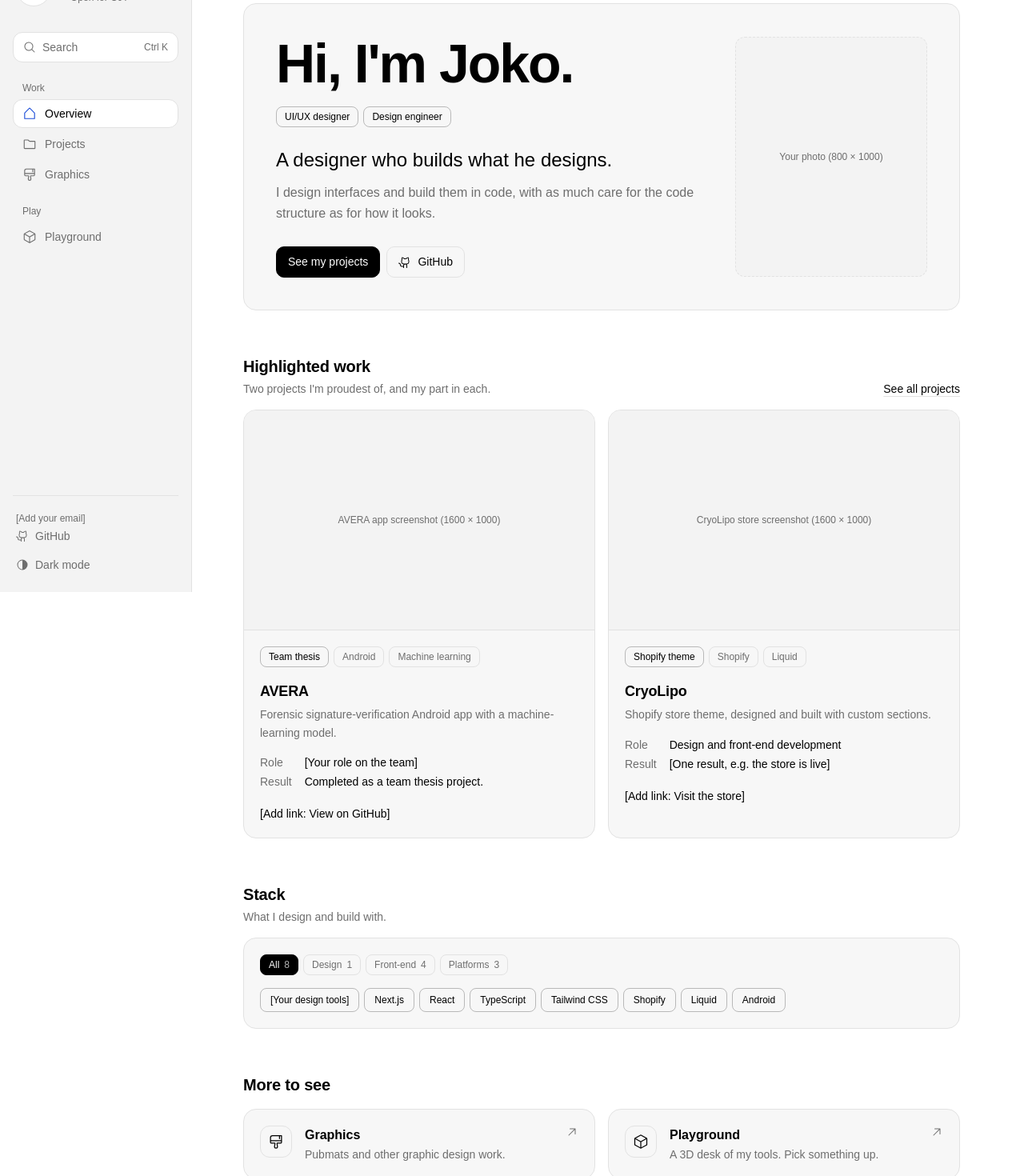
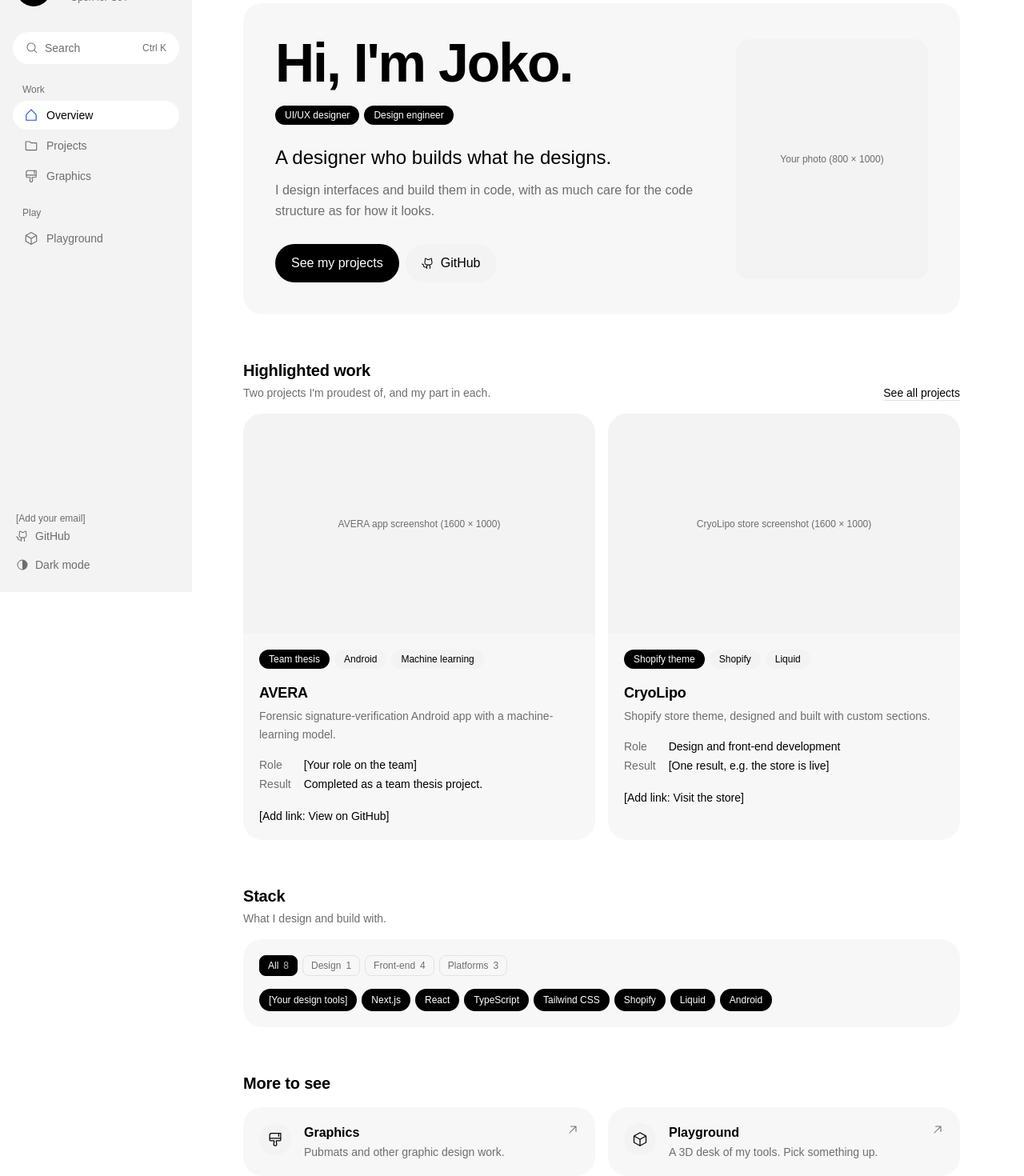
Before and after one commit to Joko2005/Joko-Portfolio, a Next.js app: page / in a window 1280 px wide. Shown: the part 60-1530 px from the top of the page at 80% size. Built offline with nearby package versions, Linux system fonts and the light colour scheme; a web font is replaced by a local one.

Commit message:
feat: update UI components with new styles, enhance responsiveness, and add GSAP for animations

```diff
--- a/package.json
+++ b/package.json
@@ -9,8 +9,10 @@
     "lint": "eslint"
   },
   "dependencies": {
+    "@gsap/react": "^2.1.2",
     "@react-three/drei": "^10.7.9",
     "@react-three/fiber": "^9.8.2",
+    "gsap": "^3.15.0",
     "motion": "^12.43.0",
     "next": "16.1.6",
     "next-themes": "^0.4.6",
--- a/src/app/globals.css
+++ b/src/app/globals.css
@@ -156,44 +156,29 @@
 }
 
 /* Buttons. Pair with `pressable` for press feedback. */
+/* One button shape on the whole site: fully round, flat fill, no outline. */
 @utility btn {
   display: inline-flex;
   align-items: center;
   gap: 0.5rem;
-  border-radius: 0.625rem;
-  border: 1px solid var(--line);
-  padding: 0.5rem 0.875rem;
-  font-size: 0.875rem;
+  border-radius: 9999px;
+  background: var(--surface);
+  color: var(--ink);
+  padding: 0.75rem 1.25rem;
+  font-size: 1rem;
   font-weight: 500;
-  @media (hover: hover) and (pointer: fine) {
-    &:hover {
-      border-color: var(--accent);
-      color: var(--accent);
-    }
-  }
 }
 @utility btn-primary {
-  border-color: var(--ink);
   background: var(--ink);
   color: var(--bg);
-  @media (hover: hover) and (pointer: fine) {
-    &:hover {
-      border-color: var(--accent);
-      background: var(--accent);
-      color: var(--bg);
-    }
-  }
 }
 
-/* Whole-card links: the border takes the card's section hue on hover or keyboard focus,
-   the arrow nudges toward where the link goes, and the screenshot leans in slightly. */
+/* Whole-card links: a tone step on hover, the arrow nudges toward where the link goes,
+   and the screenshot leans in slightly. */
 .card-link {
   transition:
-    border-color 150ms ease,
+    background-color 150ms ease,
     transform 160ms var(--ease-out);
-}
-.card-link:focus-visible {
-  border-color: var(--accent);
 }
 .card-link:active {
   transform: scale(0.985);
@@ -207,7 +192,7 @@
 }
 @media (hover: hover) and (pointer: fine) {
   .card-link:hover {
-    border-color: var(--accent);
+    background-color: var(--surface);
   }
   .card-link:hover .card-arrow {
     transform: translate(2px, -2px);
--- a/src/app/page.tsx
+++ b/src/app/page.tsx
@@ -27,7 +27,7 @@ function Portrait() {
         width={640}
         height={800}
         priority
-        className="hidden aspect-4/5 w-full rounded-xl border border-line object-cover xl:block"
+        className="hidden aspect-4/5 w-full rounded-2xl object-cover xl:block"
       />
     );
   }
@@ -35,7 +35,7 @@ function Portrait() {
     <div
       role="img"
       aria-label="Placeholder: your photo"
-      className="hidden aspect-4/5 w-full place-items-center rounded-xl border border-dashed border-line bg-surface p-4 text-center text-xs text-muted xl:grid"
+      className="hidden aspect-4/5 w-full place-items-center rounded-2xl bg-surface p-4 text-center text-xs text-muted xl:grid"
     >
       Your photo (800 × 1000)
     </div>
@@ -47,7 +47,7 @@ export default function OverviewPage() {
     <div className="flex flex-col gap-12 md:gap-14">
       <EnterOnce />
 
-      <HeroGlow className="enter grid gap-8 rounded-2xl border border-line bg-card p-6 md:p-10 xl:grid-cols-[minmax(0,1fr)_15rem] xl:items-center">
+      <HeroGlow className="enter grid gap-8 rounded-3xl bg-card p-6 md:p-10 xl:grid-cols-[minmax(0,1fr)_15rem] xl:items-center">
         <div>
           <h1 className="font-display text-[clamp(2.5rem,6vw,4.25rem)] font-semibold leading-[1] tracking-[-0.03em]">
             Hi, I&apos;m {site.name}.
@@ -104,7 +104,7 @@ export default function OverviewPage() {
           {explore.map(({ href, section, icon: Icon, title, body }) => (
             <li key={href}>
               <CardLink href={href} section={section} className="flex h-full items-start gap-4 p-5">
-                <span className="grid size-10 shrink-0 place-items-center rounded-xl border border-line text-ink group-hover:text-accent">
+                <span className="grid size-10 shrink-0 place-items-center rounded-full bg-surface text-ink group-hover:text-accent">
                   <Icon aria-hidden className="size-5" />
                 </span>
                 <span className="min-w-0 flex-1">
@@ -138,7 +138,7 @@ export default function OverviewPage() {
               Email me
             </a>
           ) : (
-            <span className="btn border-dashed text-muted">[Add your email in src/content/site.ts]</span>
+            <span className="btn text-muted">[Add your email in src/content/site.ts]</span>
           )}
           {site.links.linkedin && (
             <a href={site.links.linkedin} target="_blank" rel="noopener noreferrer" className="btn pressable">
--- a/src/components/projects/ProjectCard.tsx
+++ b/src/components/projects/ProjectCard.tsx
@@ -8,7 +8,7 @@ export function ProjectCard({ project }: { project: Project }) {
 
   const body = (
     <>
-      <div className="overflow-hidden border-b border-line">
+      <div className="overflow-hidden">
         {/* TODO: swap for next/image (keep the card-media class) once the screenshot exists. */}
         <div
           role="img"
--- a/src/components/shell/CommandPalette.tsx
+++ b/src/components/shell/CommandPalette.tsx
@@ -159,12 +159,12 @@ export function CommandPalette({ open, onOpenChange }: { open: boolean; onOpenCh
         onOpenChange(false);
       }}
       onClick={(e) => e.target === e.currentTarget && onOpenChange(false)}
-      className="mx-auto mt-[12vh] w-[min(36rem,calc(100%-2rem))] border border-line bg-bg p-0 text-ink shadow-[0_24px_64px_-16px_rgb(0_0_0/0.35)] backdrop:bg-black/40 dark:backdrop:bg-black/70"
+      className="mx-auto mt-[12vh] w-[min(36rem,calc(100%-2rem))] rounded-3xl bg-bg p-0 text-ink shadow-[0_24px_64px_-16px_rgb(0_0_0/0.35)] backdrop:bg-black/40 dark:backdrop:bg-black/70"
     >
       {/* Contents mount only while open: the theme label is unknown during server render. */}
       {open && (
         <>
-        <div className="flex items-center gap-3 border-b border-line px-4">
+        <div className="m-2 flex items-center gap-3 rounded-full bg-surface px-4">
           <PiMagnifyingGlass aria-hidden className="size-4 shrink-0 text-muted" />
           <input
             autoFocus
@@ -181,7 +181,7 @@ export function CommandPalette({ open, onOpenChange }: { open: boolean; onOpenCh
               setActive(0);
             }}
             onKeyDown={onKeyDown}
-            className="h-14 w-full bg-transparent text-base outline-none placeholder:text-muted"
+            className="h-12 w-full bg-transparent text-base outline-none placeholder:text-muted"
           />
           <kbd className="shrink-0 font-sans text-xs text-muted">Esc</kbd>
         </div>
@@ -198,7 +198,7 @@ export function CommandPalette({ open, onOpenChange }: { open: boolean; onOpenCh
             const headingId = `${baseId}-${group}`;
             return (
               <div key={group} role="group" aria-labelledby={headingId} className="pb-2">
-                <div id={headingId} role="presentation" className="px-4 pb-1 pt-2 text-xs text-muted">
+                <div id={headingId} role="presentation" className="px-5 pb-1 pt-2 text-xs text-muted">
                   {group}
                 </div>
                 {items.map((c) => {
@@ -212,7 +212,7 @@ export function CommandPalette({ open, onOpenChange }: { open: boolean; onOpenCh
                       data-section={c.section}
                       onPointerMove={() => !selected && setActive(results.indexOf(c))}
                       onClick={() => run(c)}
-                      className={`flex cursor-pointer items-baseline justify-between gap-6 px-4 py-2.5 ${
+                      className={`mx-2 flex cursor-pointer items-baseline justify-between gap-6 rounded-2xl px-3 py-2.5 ${
                         selected ? "bg-surface text-accent" : ""
                       }`}
                     >
--- a/src/components/shell/Shell.tsx
+++ b/src/components/shell/Shell.tsx
@@ -21,12 +21,12 @@ function Brand({ compact = false }: { compact?: boolean }) {
           alt=""
           width={88}
           height={88}
-          className={`shrink-0 rounded-full border border-line object-cover ${compact ? "size-9" : "size-11"}`}
+          className={`shrink-0 rounded-full object-cover ${compact ? "size-9" : "size-11"}`}
         />
       ) : (
         <span
           aria-hidden
-          className={`grid shrink-0 place-items-center rounded-full border border-line bg-bg font-display font-semibold ${
+          className={`grid shrink-0 place-items-center rounded-full bg-ink font-display text-bg font-semibold ${
             compact ? "size-9 text-sm" : "size-11 text-base"
           }`}
         >
@@ -66,7 +66,7 @@ function NavList({ id, pathname, onNavigate }: { id: string; pathname: string; o
                     data-section={id}
                     aria-current={active ? "page" : undefined}
                     onClick={onNavigate}
-                    className={`relative flex items-center gap-2.5 rounded-xl px-3 py-2 text-sm transition-colors duration-150 ease-out ${
+                    className={`relative flex items-center gap-2.5 rounded-full px-3.5 py-2 text-sm transition-colors duration-150 ease-out ${
                       active ? "font-medium text-ink" : "text-muted hover:text-ink"
                     }`}
                   >
@@ -75,7 +75,7 @@ function NavList({ id, pathname, onNavigate }: { id: string; pathname: string; o
                       <motion.span
                         layoutId={`${id}-pill`}
                         aria-hidden
-                        className="absolute inset-0 rounded-xl border border-line bg-bg"
+                        className="absolute inset-0 rounded-full bg-bg"
                         transition={{ duration: reduceMotion ? 0 : 0.2, ease: PILL_EASE }}
                       />
                     )}
@@ -134,7 +134,7 @@ export function Shell({ children }: { children: React.ReactNode }) {
       </a>
 
       {/* Desktop sidebar */}
-      <aside className="sticky top-0 hidden h-dvh flex-col gap-8 overflow-y-auto border-r border-line bg-surface px-4 py-6 md:flex">
+      <aside className="sticky top-0 hidden h-dvh flex-col gap-8 overflow-y-auto bg-surface px-4 py-6 md:flex">
         <div className="px-1">
           <Brand />
         </div>
@@ -143,7 +143,7 @@ export function Shell({ children }: { children: React.ReactNode }) {
             type="button"
             aria-haspopup="dialog"
             onClick={() => setPaletteOpen(true)}
-            className="pressable flex items-center gap-2 rounded-xl border border-line bg-bg px-3 py-2 text-sm text-muted hover:text-ink"
+            className="pressable flex items-center gap-2 rounded-full bg-bg px-4 py-2.5 text-sm text-muted hover:text-ink"
           >
             <PiMagnifyingGlass aria-hidden className="size-4" />
             <span className="mr-auto">Search</span>
@@ -153,14 +153,14 @@ export function Shell({ children }: { children: React.ReactNode }) {
             <NavList id="nav" pathname={pathname} />
           </nav>
         </div>
-        <div className="mt-auto flex flex-col gap-4 border-t border-line px-1 pt-5">
+        <div className="mt-auto flex flex-col gap-4 px-1 pt-5">
           <ContactLinks />
           <ThemeToggle />
         </div>
       </aside>
 
       {/* Mobile top bar */}
-      <header className="sticky top-0 z-40 border-b border-line bg-bg md:hidden">
+      <header className="sticky top-0 z-40 bg-surface md:hidden">
         <div className="flex items-center justify-between px-5 py-3">
           <Brand compact />
           <div className="flex items-center gap-5">
@@ -188,9 +188,9 @@ export function Shell({ children }: { children: React.ReactNode }) {
           </div>
         </div>
         {menuOpen && (
-          <nav id="mobile-nav" aria-label="Main" className="flex flex-col gap-6 border-t border-line px-3 py-5">
+          <nav id="mobile-nav" aria-label="Main" className="flex flex-col gap-6 px-3 pb-6 pt-2">
             <NavList id="mobile-nav-list" pathname={pathname} onNavigate={() => setMenuOpen(false)} />
-            <div className="flex flex-col gap-4 border-t border-line px-3 pt-5">
+            <div className="flex flex-col gap-4 px-3 pt-2">
               <ContactLinks />
               <ThemeToggle />
             </div>
--- a/src/components/ui/Card.tsx
+++ b/src/components/ui/Card.tsx
@@ -1,7 +1,7 @@
 import Link from "next/link";
 import type { SectionId } from "@/components/shell/nav";
 
-const base = "rounded-2xl border border-line bg-card";
+const base = "rounded-3xl bg-card";
 
 /** Static container for a block of content. */
 export function Card({
@@ -18,7 +18,7 @@ export function Card({
 }
 
 /**
- * Whole-card link. The border takes the card's own section hue on hover,
+ * Whole-card link. Its title and arrow take the card's own section hue on hover,
  * so a card that leads to Playground lights up amber, one to Projects orange.
  */
 export function CardLink({
--- a/src/components/ui/Chip.tsx
+++ b/src/components/ui/Chip.tsx
@@ -10,8 +10,8 @@ export function Chip({
 }) {
   return (
     <span
-      className={`inline-flex items-center gap-1.5 rounded-lg border px-2.5 py-1 text-xs ${
-        strong ? "border-ink/25 text-ink" : "border-line text-muted"
+      className={`inline-flex items-center gap-1.5 rounded-full px-3 py-1 text-xs ${
+        strong ? "bg-ink text-bg" : "bg-surface text-ink"
       } ${className}`}
     >
       {children}
--- a/src/components/ui/Placeholder.tsx
+++ b/src/components/ui/Placeholder.tsx
@@ -13,7 +13,7 @@ export function Placeholder({
       role="img"
       aria-label={`Placeholder: ${label}`}
       style={{ aspectRatio: ratio }}
-      className={`flex items-center justify-center border border-dashed border-line bg-surface p-4 text-center text-sm text-muted ${className}`}
+      className={`flex items-center justify-center bg-surface p-4 text-center text-sm text-muted ${className}`}
     >
       {label}
     </div>
```
Also changed, not shown: 2 other files (tests, documents, lock files or other folders).
